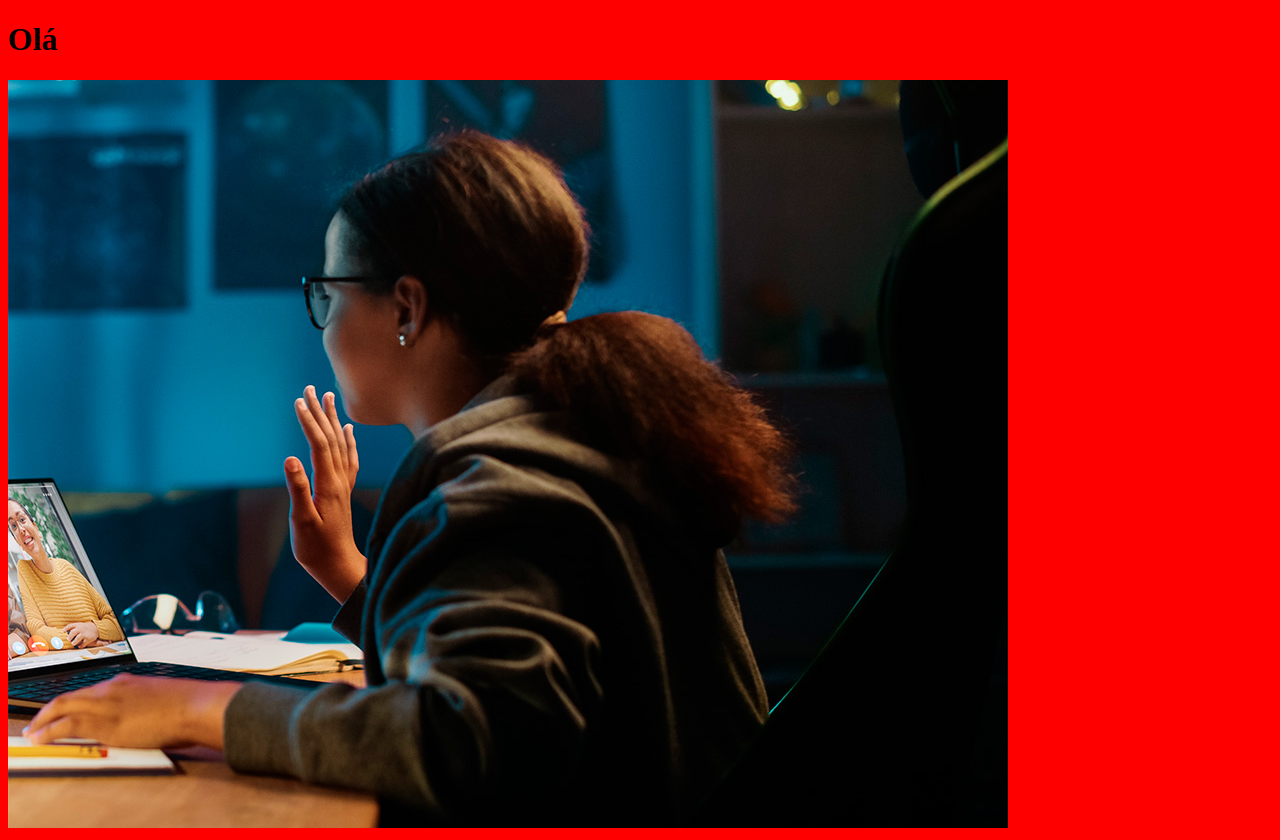
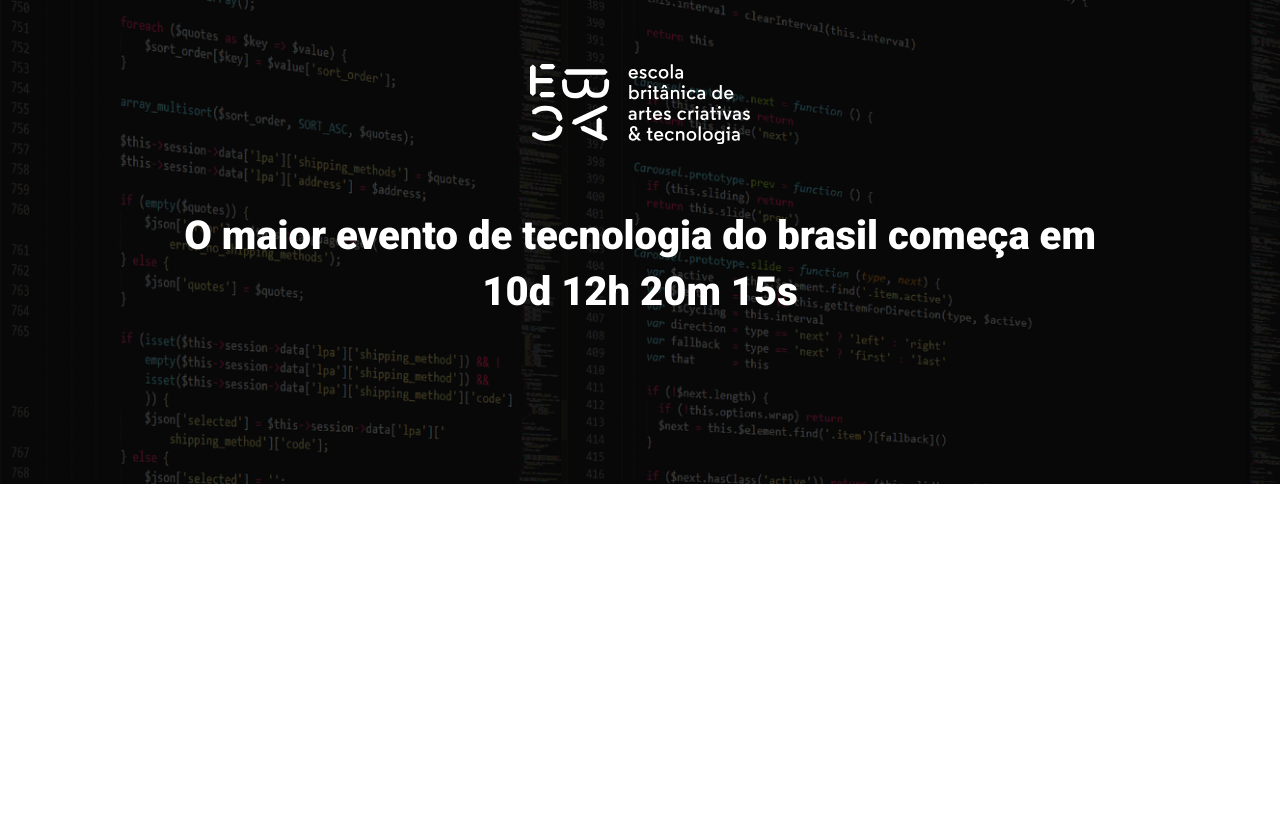
Before and after one commit to santanafx/aniversario, a website built with Parcel: page src/index.html in a window 1280 px wide. After the commit the page ends 800 px from the top, so only its background shows below. Built offline with nearby package versions, Linux system fonts and the light colour scheme.

Commit message:
criando o hero

```diff
--- a/src/index.html
+++ b/src/index.html
@@ -5,10 +5,23 @@
         <meta name="viewport" content="width=device-width, initial-scale=1.0" />
         <title>Document</title>
         <link rel="stylesheet" href="styles/main.scss" />
+        <link rel="preconnect" href="https://fonts.googleapis.com" />
+        <link rel="preconnect" href="https://fonts.gstatic.com" crossorigin />
+        <link
+            href="https://fonts.googleapis.com/css2?family=Roboto:ital,wght@0,100;0,300;0,400;0,500;0,700;0,900;1,100;1,300;1,400;1,500;1,700;1,900&display=swap"
+            rel="stylesheet"
+        />
     </head>
     <body>
-        <h1>Olá</h1>
-        <img src="./images/backend.png" alt="" />
+        <header class="hero">
+            <div class="container">
+                <img class="hero__logo" src="./images/ebac_logo.svg" alt="" />
+                <p class="hero__text">
+                    O maior evento de tecnologia do brasil começa em 10d 12h 20m
+                    15s
+                </p>
+            </div>
+        </header>
         <script src="scripts/main.js"></script>
     </body>
 </html>
--- /dev/null
+++ b/src/styles/_hero.scss
@@ -0,0 +1,51 @@
+.hero {
+    padding-top: 64px;
+    padding-bottom: 100px;
+    background-image: url(../images/fundo.png);
+    background-repeat: no-repeat;
+    background-size: cover;
+    position: relative;
+
+    .container {
+        position: relative;
+    }
+
+    &::before {
+        position: absolute;
+        top: 0;
+        left: 0;
+        width: 100%;
+        height: 100%;
+        background-color: #000;
+        content: "";
+        opacity: 0.7;
+    }
+
+    &__text {
+        margin-top: 64px;
+        margin-bottom: 64px;
+        font-size: 40px;
+        line-height: 56px;
+        color: #fff;
+        font-weight: 800;
+        text-align: center;
+    }
+
+    &__logo {
+        margin: 0 auto;
+        height: 80px;
+        display: block;
+    }
+
+    @media (max-width: 640px) {
+        &__logo {
+            height: 24px;
+        }
+
+        &__text {
+            font-size: 22px;
+            line-height: 24px;
+            margin: 24px 0;
+        }
+    }
+}
--- a/src/styles/main.scss
+++ b/src/styles/main.scss
@@ -1,3 +1,23 @@
-body {
-    background-color: red;
+@use "hero";
+
+* {
+    margin: 0;
+    padding: 0;
+    box-sizing: border-box;
+    font-family: "Roboto", sans-serif;
+    color: white;
 }
+
+.container {
+    max-width: 960px;
+    width: 100%;
+    margin: 0 auto;
+
+    @media (max-width: 640px) {
+        max-width: 80%;
+    }
+
+    @media (max-width: 1024px) {
+        max-width: 90%;
+    }
+}
```
